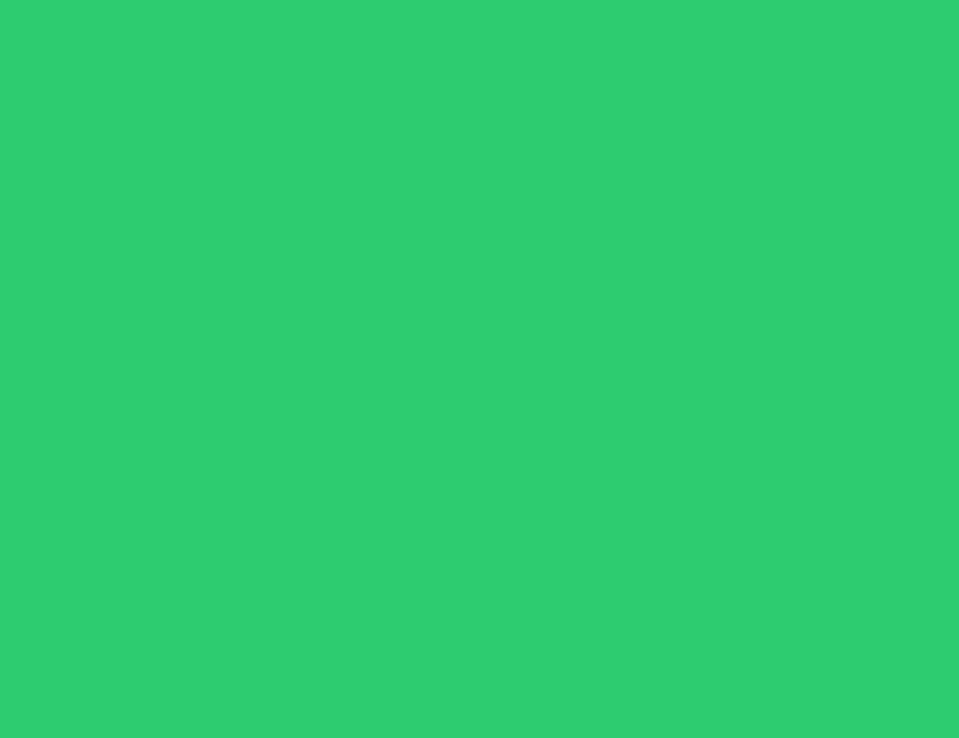
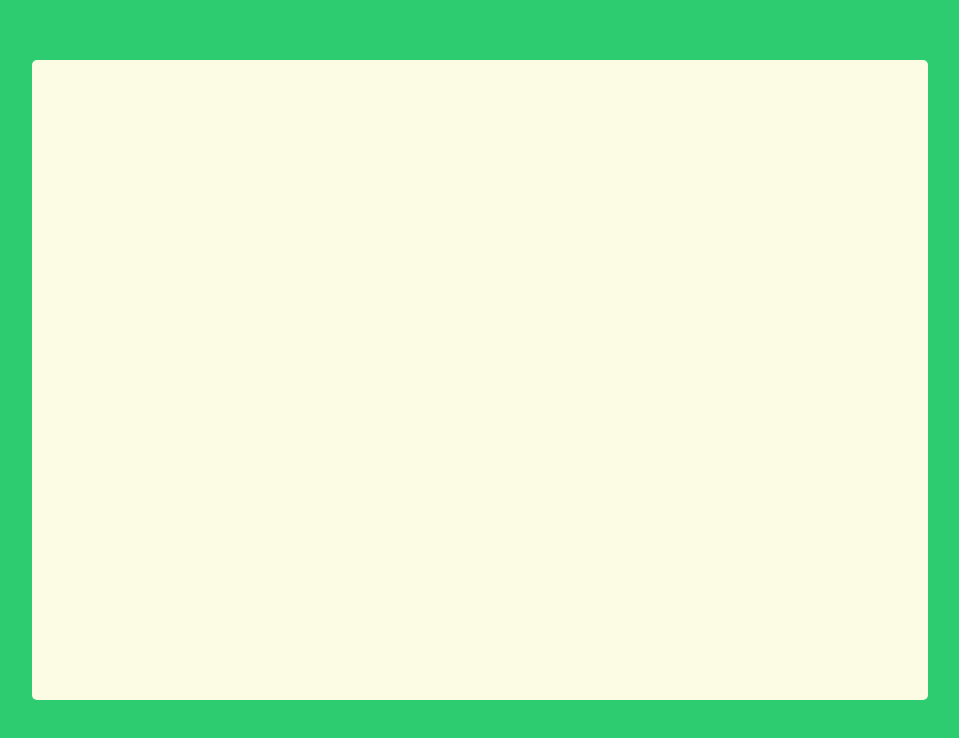
Before and after one commit to CodingPower472/ShoppingApp, a plain HTML site: page index.html in a window 1280 px wide. Shown: the whole page, without its empty margins (160-1119 px from the left). Drawn offline with Linux system fonts and the light colour scheme.

Commit message:
base layout

```diff
--- a/index.html
+++ b/index.html
@@ -11,6 +11,8 @@
 
 	</head>
 	<body>
+		<div id="wrapper">
 
+		</div>
 	</body>
 </html>
--- a/sass/main.scss
+++ b/sass/main.scss
@@ -4,7 +4,18 @@
 @import "compass/reset";
 
 $body-color: #2ecc71;
+$wrapper-color: #FCFBE3;
 
 body {
+	padding: 60px 0;
 	background-color: $body-color;
 }
+
+#wrapper {
+	padding: 20px 0;
+	border-radius: 5px;
+	margin: 0 auto;
+	width: 70%;
+	height: 600px;
+	background-color: $wrapper-color;
+}
```
Also changed, not shown: css/main.css.
